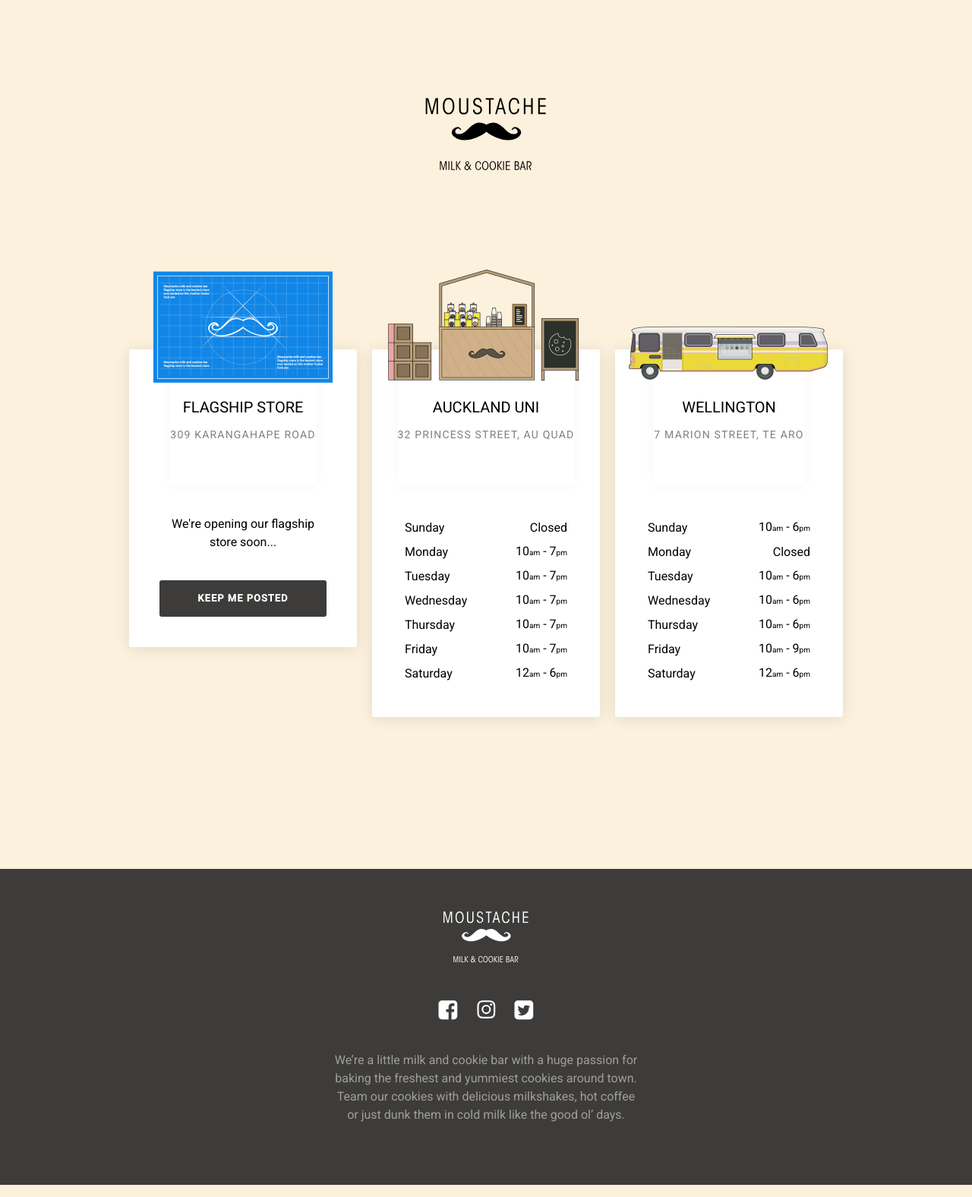
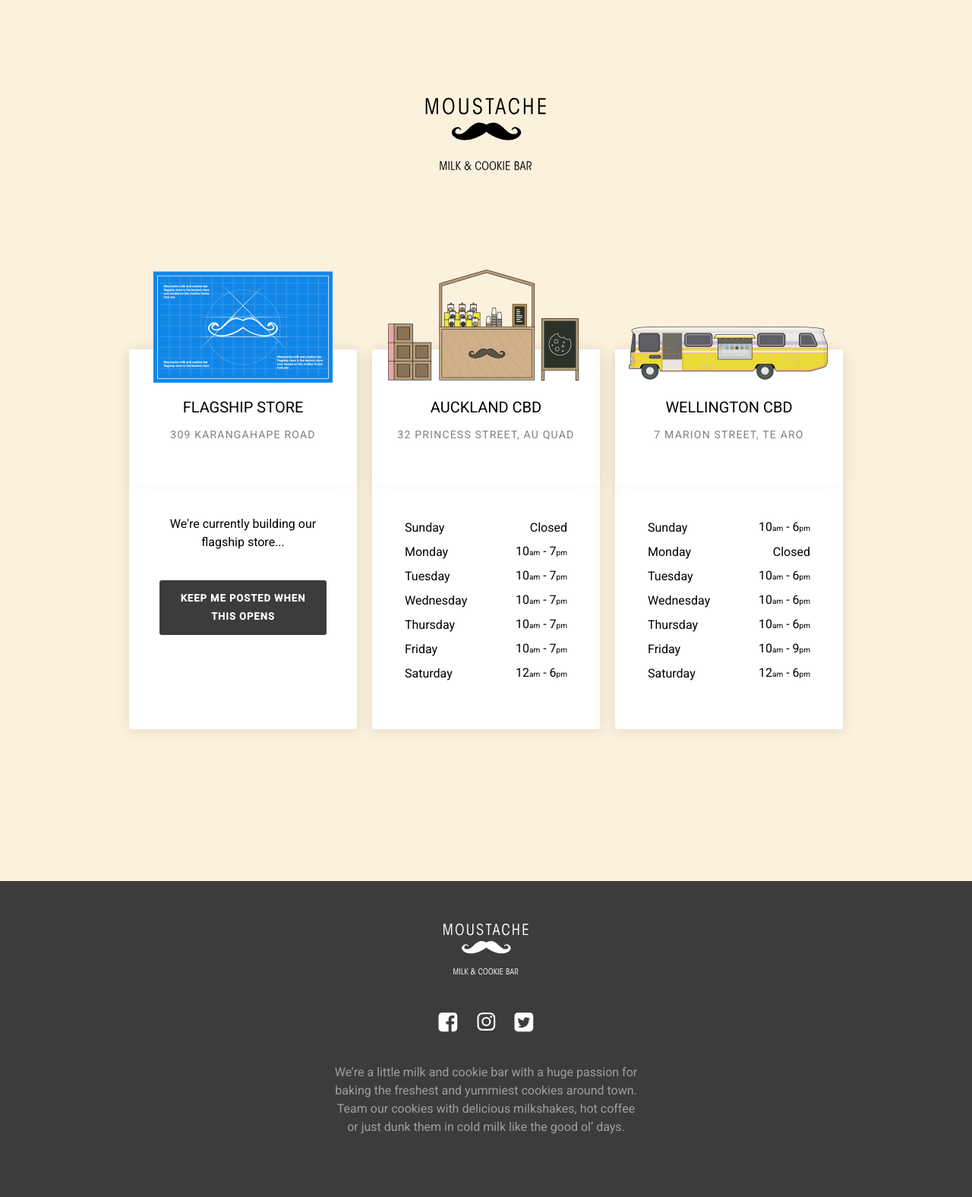
Before and after one commit to aboutjax/moustache-jekyll, a Jekyll site: the page built from index.html, in a window 1280 px wide. Shown: the whole page at 76% size. Built offline with Jekyll 4.4.1, drawn with Linux system fonts in a browser that asks for light colours.

Commit message:
update store names

```diff
--- a/_data/stores.json
+++ b/_data/stores.json
@@ -2,7 +2,7 @@
   {
     "id":"01",
     "type":"store",
-    "name":"Auckland Uni",
+    "name":"Auckland CBD",
     "description":"Auckland",
     "illustration": "/assets/images/illustration-auckland.png",
     "address":"32 Princess Street, AU Quad",
@@ -47,8 +47,8 @@
   {
     "id":"02",
     "type":"store",
-    "name":"Wellington",
-    "description":"Wellinton",
+    "name":"Wellington CBD",
+    "description":"Wellington",
     "illustration": "/assets/images/illustration-wellington.png",
     "address":"7 Marion Street, Te Aro",
     "hours": {
--- a/_includes/flagship-store.html
+++ b/_includes/flagship-store.html
@@ -5,9 +5,9 @@
     <h3 class="c-outlet-card__address">309 Karangahape Road</h3>
   </div>
   <div class="c-outlet-card__hours">
-    <p class="c-outlet-card__text">We're opening our flagship store soon...</p>
+    <p class="c-outlet-card__text">We're currently building our flagship store...</p>
     <a class="c-btn c-btn--primary c-btn--full-width c-btn--with-icon" href="http://eepurl.com/cb5m_z">
-      <span>Keep me posted</span>
+      <span>Keep me posted when this opens</span>
     </a>
   </div>
 </div>
--- a/css/main.css
+++ b/css/main.css
@@ -681,7 +681,8 @@ html {
   -webkit-box-shadow: 0 2px 20px 0 rgba(0, 0, 0, 0.1);
           box-shadow: 0 2px 20px 0 rgba(0, 0, 0, 0.1);
   -webkit-font-smoothing: antialiased;
-  margin-bottom: 10rem; }
+  margin-bottom: 10rem;
+  min-height: 50rem; }
   @media (min-width: 320px) and (max-width: 767px) {
     .c-outlet-card:last-of-type {
       margin-bottom: 0rem; } }
@@ -731,6 +732,7 @@ html {
     opacity: 1; } }
 
 .c-outlet-card__top {
+  width: 100%;
   padding-top: 4rem;
   border-bottom: 1px solid transparent;
   -webkit-box-shadow: 0 2px 20px 0 rgba(0, 0, 0, 0.03);
--- a/src/sass/components/outlet-card/_rules.scss
+++ b/src/sass/components/outlet-card/_rules.scss
@@ -11,6 +11,7 @@
   box-shadow: 0 2px 20px 0 rgba(0, 0, 0, 0.1);
   @include antialiased;
   margin-bottom: 10rem;
+  min-height: 50rem;
 
   @include mobile {
     &:last-of-type {
@@ -47,6 +48,7 @@
 }
 
 .c-outlet-card__top {
+  width: 100%;
   padding-top: 4rem;
   border-bottom: 1px solid transparent;
   box-shadow: 0 2px 20px 0 rgba(0, 0, 0, 0.03);
```
